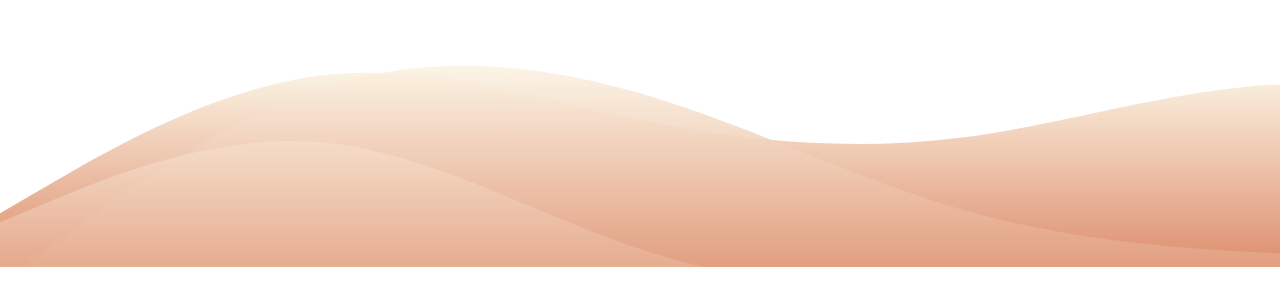
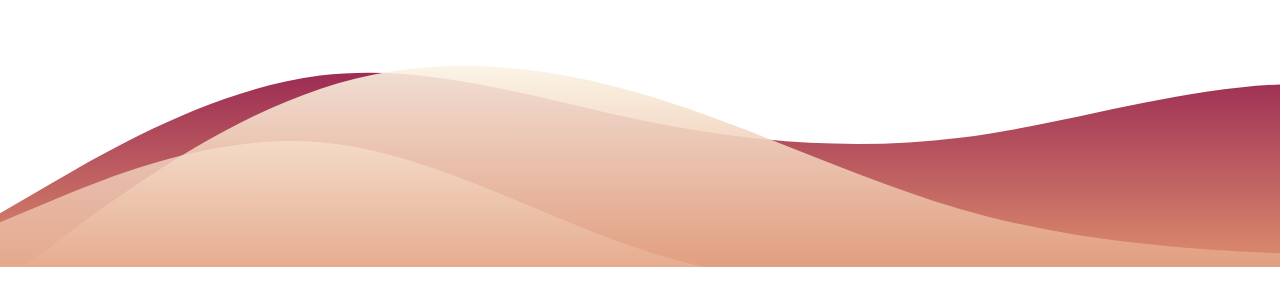
Before and after one commit to meyer-marco/flow_cranio_page, a Next.js app: page /components/Wave/Wave in a window 1280 px wide. Shown: the top 306 px of the page. Built offline with nearby package versions, Linux system fonts and the light colour scheme.

Commit message:
feat: fixed wave svg grandient color flow

```diff
--- a/src/pages/components/Wave/Wave.tsx
+++ b/src/pages/components/Wave/Wave.tsx
@@ -11,13 +11,17 @@ const Wave = (props: SVGProps<SVGSVGElement>) => (
     {...props}
   >
     <defs>
-      <linearGradient id="a" x1={0} x2={0} y1={1} y2={0}>
+      <linearGradient id="z" x1={0} x2={0} y1={1} y2={0}>
         <stop offset="0%" stopColor="rgba(221, 142, 109, 1)" />
-        <stop offset="100%" stopColor="rgba(251, 243, 227, 1)" />
+        <stop offset="100%" stopColor="rgba(156, 44, 84, 1)" />
+        {/*
+      old grandient flow -> soft orange like
+      <stop offset="100%" stopColor="rgba(251, 243, 227, 1)" />
+      */}
       </linearGradient>
     </defs>
     <path
-      fill="url(#a)"
+      fill="url(#z)"
       d="m0 240 60-35c60-35 180-105 300-120s240 25 360 50 240 35 360 20 240-55 360-60 240 25 360 55 240 60 360 50 240-60 360-65 240 35 360 40 240-25 360-15 240 60 360 85 240 25 360 20 240-15 360-15 240 10 360 5 240-25 360-25 240 20 360 10 240-50 360-55 240 25 360 40 240 15 360-5 240-60 360-60 240 40 360 35 240-55 360-70 240 5 360-5 240-50 360-35 240 85 300 120l60 35v60H0Z"
       style={{
         transform: "translate(0,0)",
```
Also changed, not shown: 1 other file (tests, documents, lock files or other folders).
